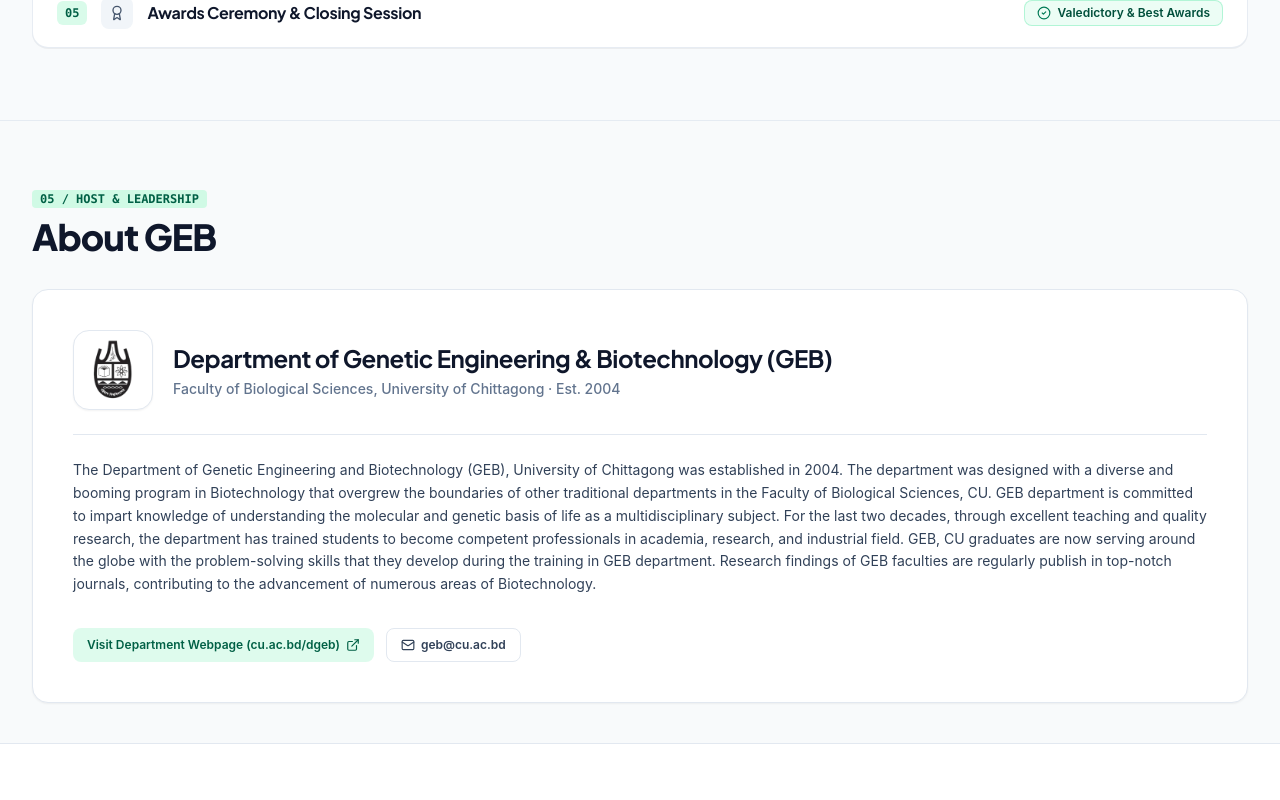
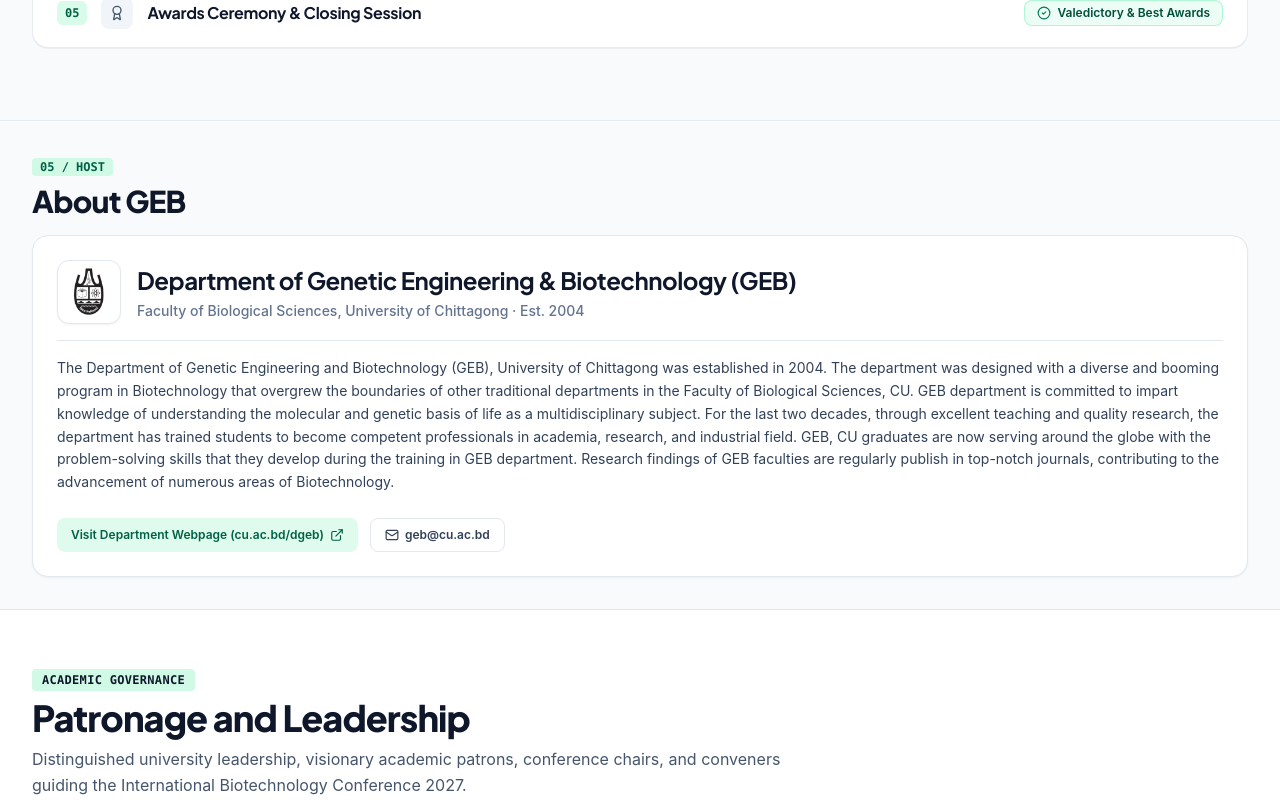
Before and after one commit to highdriveai-netizen/finalgeb, a React (Vite) app: page / in a window 1280 px wide. Shown: the part 3900-4700 px from the top of the page. Built offline with nearby package versions, Linux system fonts and the light colour scheme; a web font is replaced by a local one.

Commit message:
style: reduce excess margins and paddings in Organizer and Leadership sections for a compact layout

```diff
--- a/src/components/Leadership.tsx
+++ b/src/components/Leadership.tsx
@@ -67,8 +67,8 @@ export const Leadership: React.FC = () => {
   };
 
   return (
-    <section id="leadership" className="py-14 sm:py-20 bg-white border-b border-slate-200">
-      <div className="max-w-7xl mx-auto px-4 sm:px-6 lg:px-8 space-y-16">
+    <section id="leadership" className="py-10 sm:py-14 bg-white border-b border-slate-200">
+      <div className="max-w-7xl mx-auto px-4 sm:px-6 lg:px-8 space-y-10">
         {/* Section Header */}
         <div className="max-w-3xl">
           <div className="mb-2">
--- a/src/components/Organizer.tsx
+++ b/src/components/Organizer.tsx
@@ -4,23 +4,23 @@ import { CONFERENCE_INFO } from '../data/conferenceData';
 
 export const Organizer: React.FC = () => {
   return (
-    <section id="organizer" className="pt-12 pb-8 sm:pt-16 sm:pb-10 bg-slate-50/80 border-b border-slate-200">
+    <section id="organizer" className="py-6 sm:py-8 bg-slate-50/80 border-b border-slate-200">
       <div className="max-w-7xl mx-auto px-4 sm:px-6 lg:px-8">
-        <div className="max-w-3xl mb-8">
-          <div className="mb-2">
+        <div className="max-w-3xl mb-4">
+          <div className="mb-1.5">
             <span className="font-mono text-xs px-2 py-0.5 rounded bg-emerald-100 text-emerald-800 font-semibold">
-              05 / HOST &amp; LEADERSHIP
+              05 / HOST
             </span>
           </div>
-          <h2 className="text-3xl sm:text-4xl font-extrabold text-slate-900 tracking-tight">
+          <h2 className="text-2xl sm:text-3xl font-extrabold text-slate-900 tracking-tight">
             About GEB
           </h2>
         </div>
 
         {/* Institutional Host Card */}
-        <div className="w-full bg-white rounded-2xl border border-slate-200 p-6 sm:p-10 space-y-6 shadow-xs">
-          <div className="flex flex-col sm:flex-row items-start sm:items-center gap-5 pb-6 border-b border-slate-200">
-            <div className="w-20 h-20 rounded-2xl bg-white border border-slate-200 p-2 shrink-0 shadow-xs flex items-center justify-center">
+        <div className="w-full bg-white rounded-2xl border border-slate-200 p-5 sm:p-6 space-y-4 shadow-xs">
+          <div className="flex flex-col sm:flex-row items-start sm:items-center gap-4 pb-4 border-b border-slate-200">
+            <div className="w-16 h-16 rounded-xl bg-white border border-slate-200 p-1.5 shrink-0 shadow-xs flex items-center justify-center">
               <img
                 src="/images/cu-logo.png"
                 alt="University of Chittagong"
```
